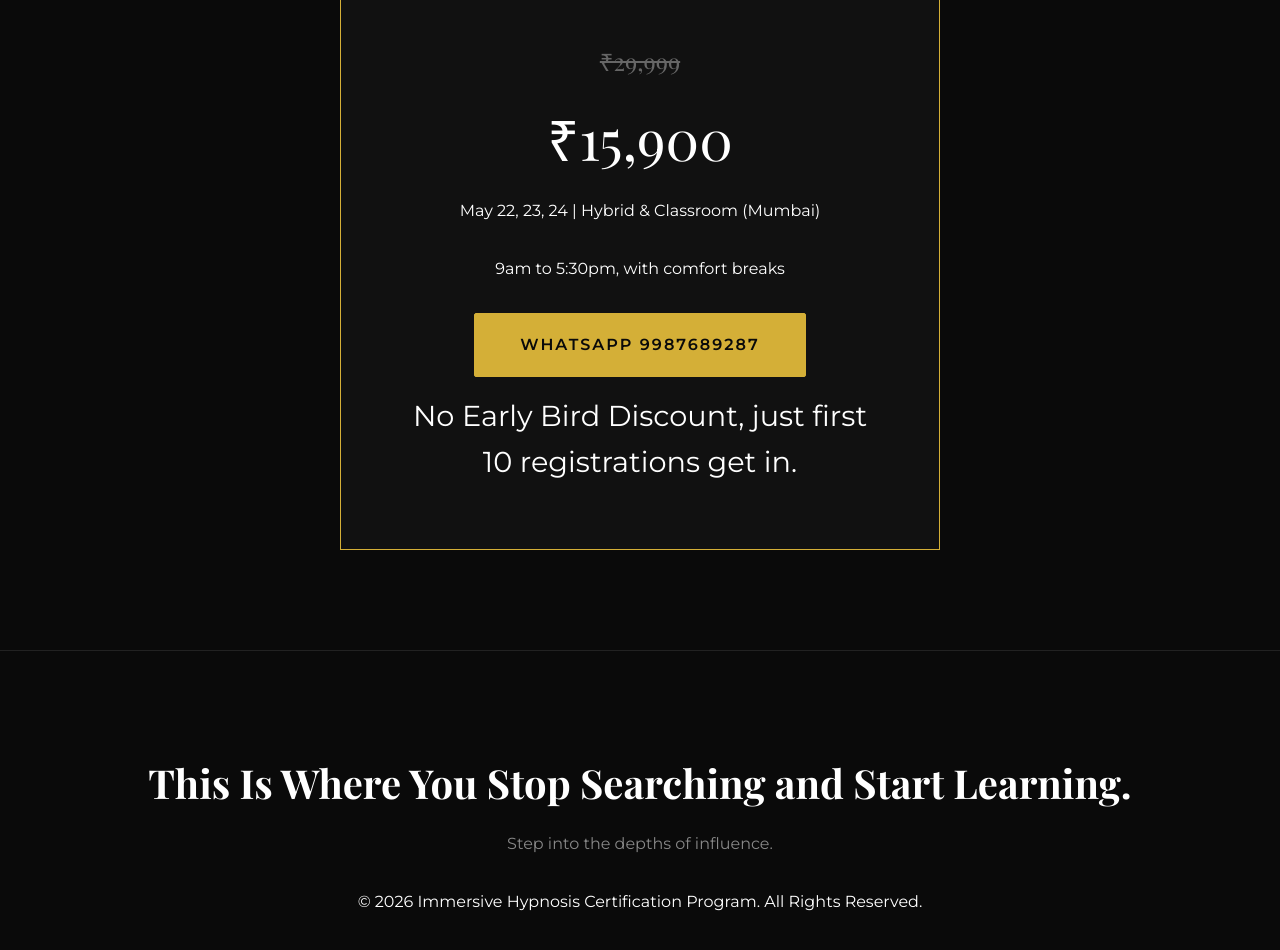
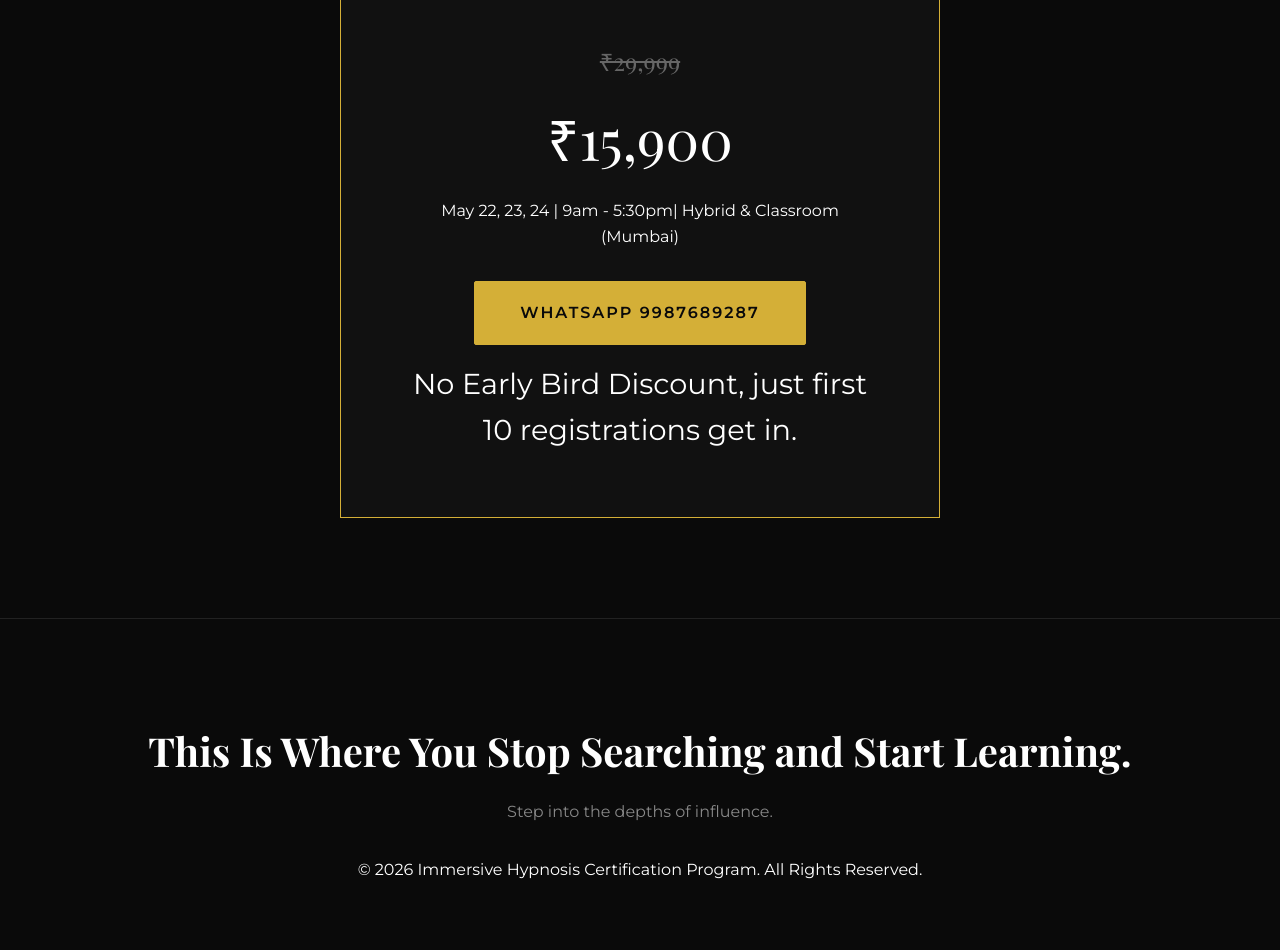
Before and after one commit to Amitpathak96/clinical-hypnosis-course, a plain HTML site: page index.html in a window 1280 px wide. Shown: the part 3414-4364 px from the top of the page. Drawn offline with nearby package versions, Linux system fonts and the light colour scheme; a web font is replaced by a local one.

Commit message:
index.html

```diff
--- a/index.html
+++ b/index.html
@@ -342,8 +342,7 @@
                     <span class="strike">₹29,999</span><br>
                     ₹15,900
                 </div>
-                <p style="margin-bottom: 2rem; color: #FFFFFF;">May 22, 23, 24 | Hybrid & Classroom (Mumbai)</p>
-                <p style="margin-bottom: 2rem; color: #FFFFFF;">9am to 5:30pm, with comfort breaks</p>
+                <p style="margin-bottom: 2rem; color: #FFFFFF;">May 22, 23, 24 | 9am - 5:30pm| Hybrid & Classroom (Mumbai)</p>
                 <a href="#" class="cta-button">Whatsapp 9987689287</a>
                 <p style="margin-top: 1rem; font-size: 1.8rem; color: #FFFFFF;">No Early Bird Discount, just first 10 registrations get in.</p>
             </div>
```
